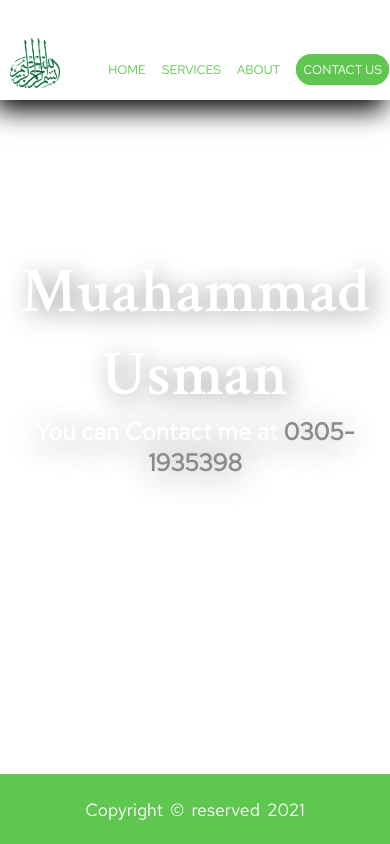
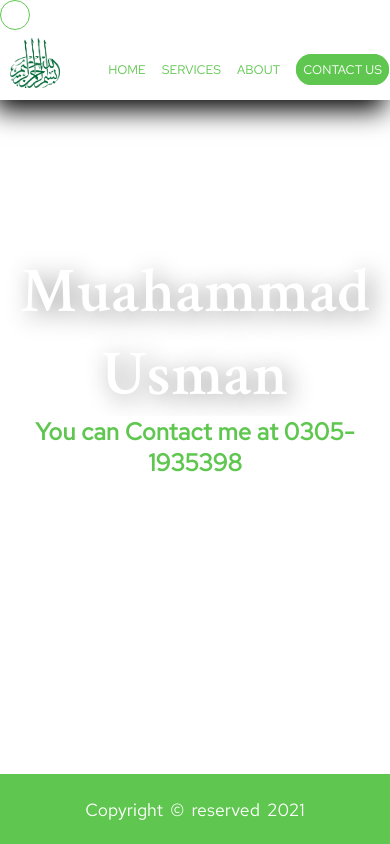
Before and after one commit to Default007s/Qari-Usman-site, a plain HTML site: page contact.html in a window 390 px wide. Drawn offline with nearby package versions, Linux system fonts and the light colour scheme; a web font is replaced by a local one.

Commit message:
custom cursor added

```diff
--- a/app.js
+++ b/app.js
@@ -1 +1,10 @@
-butter.init({ cancelOnTouch: true });
+const cursor = document.querySelector(".cursor");
+
+document.addEventListener("mousemove", (e) => {
+  document.addEventListener("mousemove", (e) => {
+    cursor.setAttribute(
+      "style",
+      "top: " + (e.pageY - 10) + "px; left: " + (e.pageX - 10) + "px"
+    );
+  });
+});
--- a/contact.html
+++ b/contact.html
@@ -21,7 +21,8 @@
       rel="stylesheet"
     />
   </head>
-  <body>
+  <body id="contact-body">
+    <div class="cursor"></div>
     <header>
       <nav>
         <img class="title" src="./images/bismillah.png" alt="">
@@ -29,10 +30,10 @@
           <a class="line-transition" href="index.html">
             <li>HOME
           </a></li>
-          <a class="line-transition" href="#">
+          <a class="line-transition" href="index.html#frame-2">
             <li>Services
           </a></li>
-          <a class="line-transition" href="#">
+          <a class="line-transition" href="index.html#frame-3">
             <li>About
           </a></li>
           <a href="contact.html">
@@ -51,13 +52,6 @@
     <footer class="contact-foot" id="foot-con">
       <p>Copyright © reserved 2021</p>
     </footer>
-    <script src="./butter.js"></script>
-    <script>
-      butter.init({ cancelOnTouch: true });
-    </script>
     <script src="./app.js"></script>
-    <script src="https://unpkg.com/flickity@2/dist/flickity.pkgd.min.js"></script>
-    <script src="https://code.jquery.com/jquery-3.5.1.js" integrity="sha256-QWo7LDvxbWT2tbbQ97B53yJnYU3WhH/C8ycbRAkjPDc="
-    crossorigin="anonymous"></script>
   </body>
 </html>
--- a/styles.css
+++ b/styles.css
@@ -1,13 +1,24 @@
 @import url("https://fonts.googleapis.com/css2?family=Crimson+Text:wght@600&display=swap");
 
 * {
+  cursor: none;
   margin: 0;
   padding: 0;
   box-sizing: border-box;
+  overflow-x: hidden;
 }
 
 html {
   scroll-behavior: smooth;
+}
+
+html,
+body {
+  height: 100%;
+}
+
+#contact-body {
+  overflow-y: hidden;
 }
 
 h1,
@@ -35,6 +46,52 @@ h6 {
 
 ::-webkit-scrollbar-thumb:active {
   background: #212529;
+}
+
+.cursor {
+  z-index: 100000000000000000000000000000000000000000000000000;
+  width: 30px;
+  pointer-events: none;
+  height: 30px;
+  border: 1px solid #5fc74f;
+  border-radius: 50%;
+  position: absolute;
+  transition-duration: 200ms;
+  transition-timing-function: ease-out;
+  animation: cursorAnim 0.5s infinite alternate;
+
+  transform: translateX(-50%) translateY(-50%);
+}
+
+.cursor:after {
+  content: "";
+  width: 30px;
+  height: 30px;
+  border: 10px solid #5fc74f;
+  border-radius: 50%;
+  position: absolute;
+  opacity: 0.9;
+  top: -11px;
+  left: -11px;
+  animation: cursorAnim2 0.5s infinite alternate;
+}
+
+@keyframes cursorAnim {
+  0% {
+    transform: scale(1);
+  }
+  100% {
+    transform: scale(0.7);
+  }
+}
+
+@keyframes cursorAnim2 {
+  0% {
+    transform: scale(1);
+  }
+  100% {
+    transform: scale(0.4);
+  }
 }
 
 header {
@@ -217,6 +274,7 @@ header nav ul a {
 .frame-2 {
   margin-top: 200px;
 }
+
 .frame-2 p {
   text-align: center;
   font-size: 2rem;
@@ -242,7 +300,6 @@ header nav ul a {
   padding: 25px;
   margin-left: 10px;
   padding-left: -100px;
-  cursor: pointer;
   border-radius: 3px;
   transition: box-shadow 0.3s ease-in;
   display: flex;
@@ -382,8 +439,9 @@ textarea {
 }
 
 .contact-foot {
+  width: 100vw;
   position: absolute;
-  width: 100vw;
+  bottom: 0;
 }
 
 .contact {
@@ -391,30 +449,22 @@ textarea {
 }
 
 #contact-head {
+  font-family: "Crimson Text";
+  text-shadow: 5px 5px 25px #8c8c8c;
   text-align: center;
   font-size: 10rem;
   color: white;
-  font-family: "Crimson Text";
-  text-shadow: 5px 5px 25px #8c8c8c;
 }
 
 #number {
   font-size: 2.5rem;
   font-family: "Red Hat Text", sans-serif;
   text-align: center;
-  text-shadow: 0px 5px 35px #8c8c8c;
-  color: white;
-  transition: color 0.3s ease-in, background-color 0.3s ease-in;
-}
-
-#number:hover {
-  transition: color 0.3s ease-out, background-color 0.3s ease-out;
-  text-shadow: 0;
-  color: #8c8c8c;
+  color: #5fc74f;
 }
 
 #rnum {
-  color: #8c8c8c;
+  color: #5fc74f;
 }
 
 @media (max-width: 1100px) {
@@ -583,9 +633,6 @@ textarea {
     font-size: 4rem;
   }
 
-  header {
-  }
-
   header nav ul li {
     padding-right: 18px;
     font-size: 0.8rem;
```
Also changed, not shown: index.html (+5 -10 lines).
